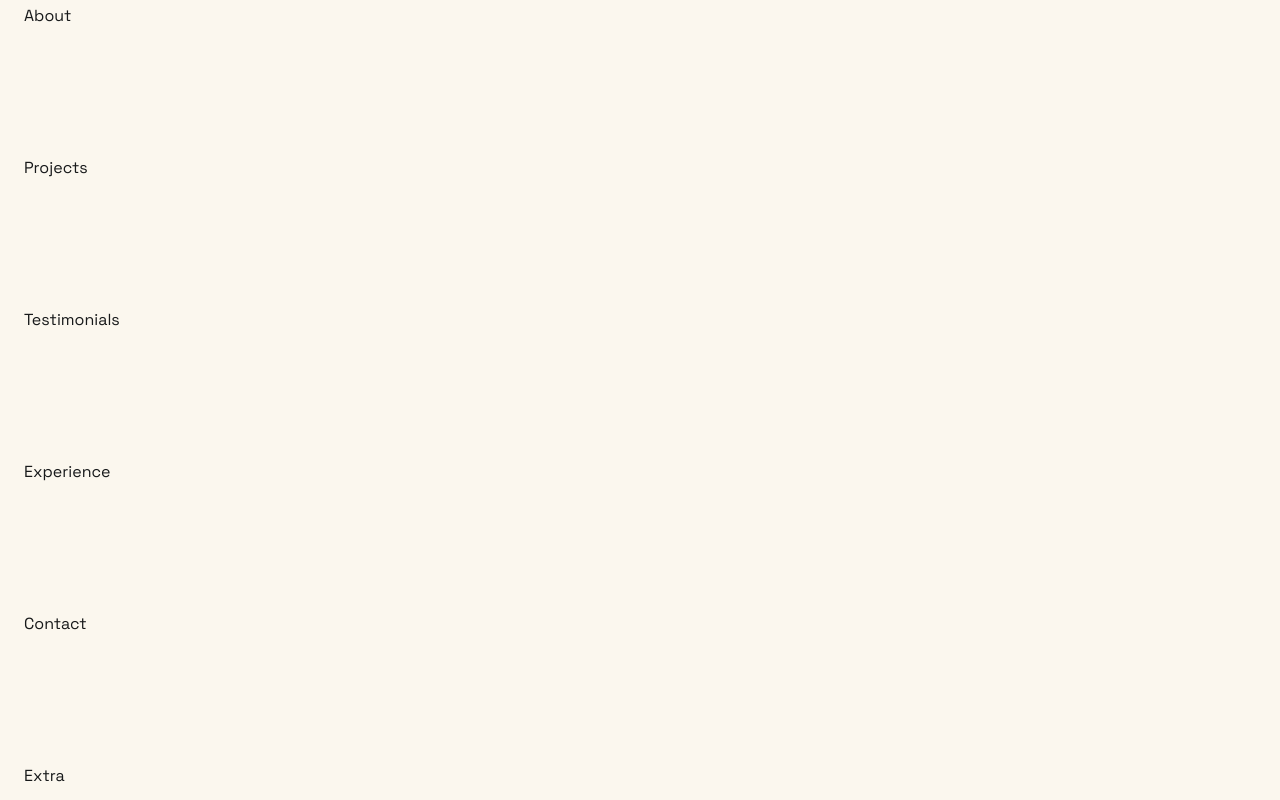
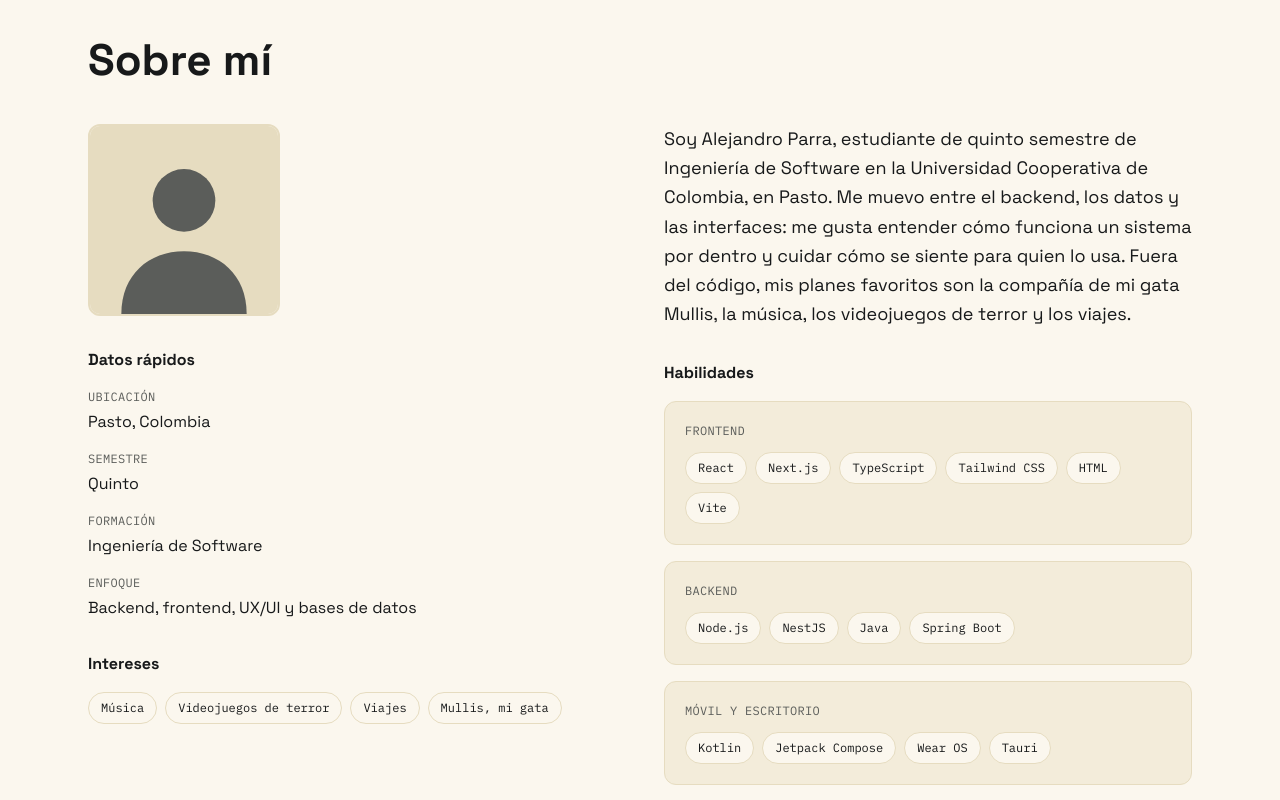
Before and after one commit to AlePython-byte/Portafolio, a Next.js app: page / in a window 1280 px wide. Shown: the part 820-1620 px from the top of the page. Built offline with nearby package versions, Linux system fonts and the light colour scheme.

Commit message:
feat(about): agregar sección Sobre mí con átomos reutilizables

```diff
--- a/app/globals.css
+++ b/app/globals.css
@@ -20,6 +20,7 @@
   --tamano-base: 0.25rem;
   --tamano-tactil: 2.75rem; /* 44 px: objetivo táctil mínimo */
   --tamano-avatar: 6rem;
+  --tamano-foto: 12rem;
   --navbar-alto: calc(var(--tamano-tactil) + var(--tamano-base) * 4);
   --tamano-borde: 2px;
   --tamano-trazo: 1px;
@@ -32,6 +33,7 @@
   --texto-rol: 1.125rem;
   --texto-frase: clamp(1.25rem, 2.5vw, 1.625rem);
   --texto-titulo: clamp(2.75rem, 8vw, 5rem);
+  --texto-seccion: clamp(1.875rem, 4vw, 2.75rem);
   --interletra-etiqueta: 0.08em;
 
   --radio-boceto: 2px;
@@ -116,6 +118,7 @@
   --spacing: var(--tamano-base);
   --spacing-tactil: var(--tamano-tactil);
   --spacing-avatar: var(--tamano-avatar);
+  --spacing-foto: var(--tamano-foto);
   --spacing-navbar: var(--navbar-alto);
   --container-contenido: var(--ancho-contenido);
   --text-etiqueta: var(--texto-etiqueta);
@@ -125,6 +128,9 @@
   --text-frase--line-height: 1.3;
   --text-titulo: var(--texto-titulo);
   --text-titulo--line-height: 1;
+  --text-seccion: var(--texto-seccion);
+  --text-seccion--line-height: 1.1;
+  --radius-tarjeta: var(--radio-pantalla);
   --radius-control: var(--radio-control);
   --radius-redondo: var(--radio-redondo);
   --font-sans: var(--font-space-grotesk);
--- a/components/About.tsx
+++ b/components/About.tsx
@@ -1,7 +1,85 @@
+"use client";
+
+import Image from "next/image";
+import { about } from "@/data/about";
+import { useLocalized } from "@/lib/localized";
+import Etiqueta from "@/components/ui/Etiqueta";
+import SeccionTitulo from "@/components/ui/SeccionTitulo";
+import Tarjeta from "@/components/ui/Tarjeta";
+
+const subtituloClass = "text-cuerpo font-bold";
+
 export default function About() {
+  const t = useLocalized();
+
   return (
-    <section id="about" className="px-6 py-16">
-      About
+    <section
+      id="about"
+      aria-labelledby="about-titulo"
+      className="mx-auto w-full max-w-contenido px-6 py-16 md:py-24"
+    >
+      <SeccionTitulo id="about-titulo" titulo={t(about.title)} />
+
+      <div className="mt-10 grid gap-10 md:grid-cols-2 md:gap-12">
+        <div className="flex flex-col gap-8">
+          <Image
+            src="/avatar.svg"
+            alt={t(about.avatarAlt)}
+            width={192}
+            height={192}
+            className="size-foto rounded-tarjeta border-2 border-borde"
+          />
+
+          <div className="flex flex-col gap-4">
+            <h3 className={subtituloClass}>{t(about.factsHeading)}</h3>
+            <dl className="grid gap-4">
+              {about.quickFacts.map((fact) => (
+                <div key={fact.label.es} className="flex flex-col gap-1">
+                  <dt className="font-mono text-etiqueta uppercase tracking-wide text-texto-suave">
+                    {t(fact.label)}
+                  </dt>
+                  <dd className="text-cuerpo">{t(fact.value)}</dd>
+                </div>
+              ))}
+            </dl>
+          </div>
+
+          <div className="flex flex-col gap-4">
+            <h3 className={subtituloClass}>{t(about.interestsHeading)}</h3>
+            <ul className="flex flex-wrap gap-2">
+              {about.interests.map((interest) => (
+                <li key={interest.es}>
+                  <Etiqueta>{t(interest)}</Etiqueta>
+                </li>
+              ))}
+            </ul>
+          </div>
+        </div>
+
+        <div className="flex flex-col gap-8">
+          <p className="text-rol leading-relaxed">{t(about.paragraph)}</p>
+
+          <div className="flex flex-col gap-4">
+            <h3 className={subtituloClass}>{t(about.skillsHeading)}</h3>
+            <div className="grid gap-4">
+              {about.skillGroups.map((group) => (
+                <Tarjeta key={group.name.es} className="flex flex-col gap-3">
+                  <h4 className="font-mono text-etiqueta uppercase tracking-wide text-texto-suave">
+                    {t(group.name)}
+                  </h4>
+                  <ul className="flex flex-wrap gap-2">
+                    {group.skills.map((skill) => (
+                      <li key={skill}>
+                        <Etiqueta>{skill}</Etiqueta>
+                      </li>
+                    ))}
+                  </ul>
+                </Tarjeta>
+              ))}
+            </div>
+          </div>
+        </div>
+      </div>
     </section>
   );
 }
--- /dev/null
+++ b/components/ui/Etiqueta.tsx
@@ -0,0 +1,17 @@
+import type { ReactNode } from "react";
+
+type EtiquetaProps = {
+  children: ReactNode;
+  className?: string;
+};
+
+// Chip de tecnología o interés. No es interactivo.
+export default function Etiqueta({ children, className = "" }: EtiquetaProps) {
+  return (
+    <span
+      className={`inline-flex min-h-8 items-center rounded-redondo border border-borde bg-fondo px-3 font-mono text-etiqueta text-texto ${className}`}
+    >
+      {children}
+    </span>
+  );
+}
--- /dev/null
+++ b/components/ui/SeccionTitulo.tsx
@@ -0,0 +1,22 @@
+type SeccionTituloProps = {
+  id: string;
+  titulo: string;
+  subtitulo?: string;
+};
+
+export default function SeccionTitulo({
+  id,
+  titulo,
+  subtitulo,
+}: SeccionTituloProps) {
+  return (
+    <header className="flex flex-col gap-2">
+      <h2 id={id} className="text-seccion font-bold">
+        {titulo}
+      </h2>
+      {subtitulo ? (
+        <p className="text-rol text-texto-suave">{subtitulo}</p>
+      ) : null}
+    </header>
+  );
+}
--- /dev/null
+++ b/components/ui/Tarjeta.tsx
@@ -0,0 +1,16 @@
+import type { ReactNode } from "react";
+
+type TarjetaProps = {
+  children: ReactNode;
+  className?: string;
+};
+
+export default function Tarjeta({ children, className = "" }: TarjetaProps) {
+  return (
+    <div
+      className={`rounded-tarjeta border border-borde bg-superficie p-5 ${className}`}
+    >
+      {children}
+    </div>
+  );
+}
--- /dev/null
+++ b/data/about.ts
@@ -0,0 +1,84 @@
+import type { Localized } from "@/lib/types";
+
+export type QuickFact = { label: Localized; value: Localized };
+export type SkillGroup = { name: Localized; skills: string[] };
+
+export type AboutData = {
+  title: Localized;
+  avatarAlt: Localized;
+  factsHeading: Localized;
+  interestsHeading: Localized;
+  skillsHeading: Localized;
+  paragraph: Localized;
+  quickFacts: QuickFact[];
+  interests: Localized[];
+  skillGroups: SkillGroup[];
+};
+
+export const about: AboutData = {
+  title: { es: "Sobre mí", en: "About me" },
+  avatarAlt: {
+    es: "Foto de perfil de Alejandro Parra (imagen provisional)",
+    en: "Alejandro Parra's profile picture (placeholder image)",
+  },
+  factsHeading: { es: "Datos rápidos", en: "Quick facts" },
+  interestsHeading: { es: "Intereses", en: "Interests" },
+  skillsHeading: { es: "Habilidades", en: "Skills" },
+  paragraph: {
+    es: "Soy Alejandro Parra, estudiante de quinto semestre de Ingeniería de Software en la Universidad Cooperativa de Colombia, en Pasto. Me muevo entre el backend, los datos y las interfaces: me gusta entender cómo funciona un sistema por dentro y cuidar cómo se siente para quien lo usa. Fuera del código, mis planes favoritos son la compañía de mi gata Mullis, la música, los videojuegos de terror y los viajes.",
+    en: "I'm Alejandro Parra, a fifth-semester Software Engineering student at Universidad Cooperativa de Colombia in Pasto. I move between backend, data and interfaces: I like understanding how a system works inside and caring about how it feels to the person using it. Outside of code, my favorite things are spending time with my cat Mullis, music, horror games and traveling.",
+  },
+  quickFacts: [
+    {
+      label: { es: "Ubicación", en: "Location" },
+      value: { es: "Pasto, Colombia", en: "Pasto, Colombia" },
+    },
+    {
+      label: { es: "Semestre", en: "Semester" },
+      value: { es: "Quinto", en: "Fifth" },
+    },
+    {
+      label: { es: "Formación", en: "Studies" },
+      value: { es: "Ingeniería de Software", en: "Software Engineering" },
+    },
+    {
+      label: { es: "Enfoque", en: "Focus" },
+      value: {
+        es: "Backend, frontend, UX/UI y bases de datos",
+        en: "Backend, frontend, UX/UI and databases",
+      },
+    },
+  ],
+  interests: [
+    { es: "Música", en: "Music" },
+    { es: "Videojuegos de terror", en: "Horror games" },
+    { es: "Viajes", en: "Travel" },
+    { es: "Mullis, mi gata", en: "Mullis, my cat" },
+  ],
+  skillGroups: [
+    {
+      name: { es: "Frontend", en: "Frontend" },
+      skills: ["React", "Next.js", "TypeScript", "Tailwind CSS", "HTML", "Vite"],
+    },
+    {
+      name: { es: "Backend", en: "Backend" },
+      skills: ["Node.js", "NestJS", "Java", "Spring Boot"],
+    },
+    {
+      name: { es: "Móvil y escritorio", en: "Mobile & desktop" },
+      skills: ["Kotlin", "Jetpack Compose", "Wear OS", "Tauri"],
+    },
+    {
+      name: { es: "Bases de datos", en: "Databases" },
+      skills: ["PostgreSQL", "MongoDB", "MySQL", "Redis"],
+    },
+    {
+      name: { es: "Cloud y DevOps", en: "Cloud & DevOps" },
+      skills: ["AWS", "Azure", "Docker", "GitHub Actions"],
+    },
+    {
+      name: { es: "Herramientas", en: "Tools" },
+      skills: ["Git", "GitHub", "Linux", "Postman", "Godot", "Blender"],
+    },
+  ],
+};
--- /dev/null
+++ b/lib/localized.ts
@@ -0,0 +1,13 @@
+import type { Lang } from "@/lib/i18n";
+import { useLang } from "@/lib/preferences";
+import type { Localized } from "@/lib/types";
+
+export function pick(text: Localized, lang: Lang): string {
+  return text[lang];
+}
+
+// Solo para componentes cliente: devuelve el texto en el idioma actual.
+export function useLocalized(): (text: Localized) => string {
+  const lang = useLang();
+  return (text) => pick(text, lang);
+}
--- /dev/null
+++ b/lib/types.ts
@@ -0,0 +1 @@
+export type Localized = { es: string; en: string };
```
